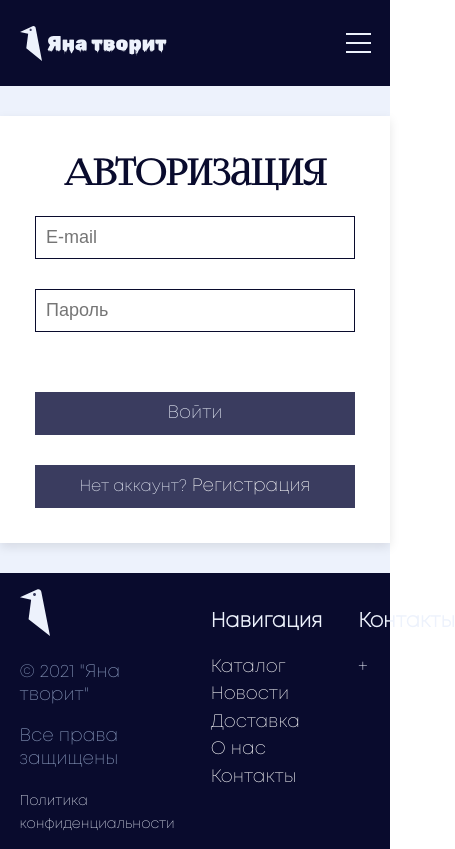
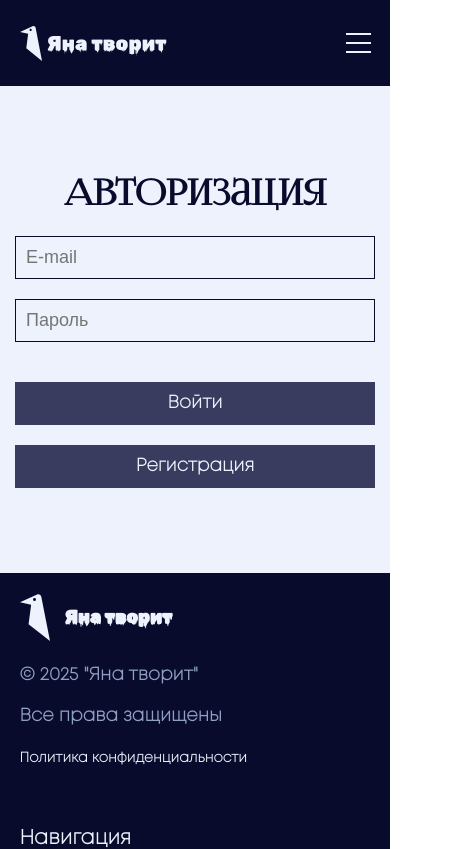
Before and after one commit to YanaKirina/gothic, a Next.js app in the folder frontend/: page /login in a window 390 px wide. Shown: the top 849 px of the page, 455 px wide, since content can reach past the window. Built offline with nearby package versions, Linux system fonts and the light colour scheme.

Commit message:
adaptive register, login and footer

```diff
--- a/frontend/src/app/login/page.tsx
+++ b/frontend/src/app/login/page.tsx
@@ -1,6 +1,7 @@
 'use client';
 
 import { useState } from 'react';
+import Link from 'next/link';
 import { useRouter } from 'next/navigation';
 import styles from "../register/Register.module.scss";
 
@@ -76,10 +77,11 @@ export default function AuthorizationPage() {
           />
           <button type="submit" className={styles.button}>Войти</button>
         </form>
+        <Link href="/register">
         <button className={styles.button}>
-          <span>Нет аккаунт?</span>
-          <a href="/register" className={styles.loginLink}>Регистрация</a>
+          Регистрация
         </button>
+        </Link>
       </div>
     </div>
   );
--- a/frontend/src/app/page.tsx
+++ b/frontend/src/app/page.tsx
@@ -58,14 +58,12 @@ export default function Home() {
         buttonBackground="white"
       />
       <div className="stocks">
-        <div>
+        <div className="left-stocks">
           <h2>1 + 1 = 3</h2>
           <p>Закажите два товара и получите третий бесплатно</p>
           <button>Перейти в каталог</button>
         </div>
-        <div>
-          <img src="/icons/LogoLeft.svg"/>
-        </div>
+          <h2 className="logo">Яна <br></br>Творит</h2>
       </div>
       <Slider
         title="Мы рекомендуем"
--- a/frontend/src/app/register/Register.module.scss
+++ b/frontend/src/app/register/Register.module.scss
@@ -7,10 +7,8 @@
   // align-items: center;
   width: 100%;
   background-color: $white;
-  padding: 30px 0;
+  padding: 70px 0;
 }
-
-
 
 .formWrapper {
   background: #fff;
@@ -30,14 +28,12 @@
 .form {
   display: flex;
   flex-direction: column;
-  gap: 30px;
+  gap: 20px;
 }
 
 .input {
-  // width: 100%;
   padding: 10px;
   border: 1px solid $black;
-  // border-radius: 5px;
   font-size: 18px;
 }
 
@@ -53,22 +49,24 @@
   background: $violet;
   color: $white;
   border: none;
-  // border-radius: 5px;
   font-size: 18px;
   cursor: pointer;
-  margin-top: 30px;
+  margin-top: 20px;
+  font-weight: bold;
 }
 
 .button:hover {
   background-color: $black;
 }
 
-.loginLink {
-  margin-left: 5px;
-  color: #fff;
-  text-decoration: none;
+
+@media (max-width: 768px) {
+  .formWrapper {
+    background-color: $white;
+    box-shadow: none;
+    padding: 15px;
+  }
+  .input{
+    background-color: $white;
+  }
 }
-
-.loginLink:hover {
-  text-decoration: underline;
-}
--- a/frontend/src/app/register/page.tsx
+++ b/frontend/src/app/register/page.tsx
@@ -1,6 +1,7 @@
 "use client";
 
 import { useState } from "react";
+import Link from "next/link";
 import styles from "./Register.module.scss";
 import { useRouter } from "next/navigation";
 
@@ -116,6 +117,11 @@ export default function RegisterPage() {
           <button type="submit" className={styles.button}>
             Зарегистрироваться
           </button>
+          <Link href="/login">
+        <button className={styles.button}>
+          Авторизация
+        </button>
+        </Link>
         </form>
       </div>
     </div>
--- a/frontend/src/components/Footer.tsx
+++ b/frontend/src/components/Footer.tsx
@@ -4,24 +4,20 @@ import Link from "next/link";
 import styles from "./styles/Footer.module.scss";
 
 export default function Footer() {
-  const pathname = usePathname();
-  const isRegisterPage = pathname === "/register"; // Проверяем, страница регистрации или нет
-
   return (
-    <footer className={`${styles.footer} ${isRegisterPage ? styles.registerFooter : ""}`}>
-      {isRegisterPage ? (
-        <div className={styles.registerContent}>
-          <img src="/icons/Logo.svg" alt="Яна творит" className={styles.logo} />
-          <p>© 2021 "Яна творит"</p>
-          <p>Все права защищены</p>
-        </div>
-      ) : (
+    <footer className={styles.footer}>
       <div className={styles.container}>
         <div className={styles.content}>
           <div className={styles.leftSection}>
-              <img src="/icons/Logo.svg" alt="Яна творит" />
-              <p>© 2021 "Яна творит"</p>
+            <Link href="/" className={styles.logo}>
+              <img src="/icons/Logo.svg" alt="" />
+              <p>Яна творит</p>
+            </Link>
+            <div>
+
+              <p>© 2025 "Яна творит"</p>
               <p>Все права защищены</p>
+            </div>
             <Link href="/privacy-policy" className={styles.privacy}>
               Политика конфиденциальности
             </Link>
@@ -30,26 +26,38 @@ export default function Footer() {
             <nav className={styles.navigation}>
               <h3 className={styles.navTitle}>Навигация</h3>
               <ul className={styles.navList}>
-                  <li><Link href="/catalog">Каталог</Link></li>
-                  <li><Link href="/news">Новости</Link></li>
-                  <li><Link href="/delivery">Доставка</Link></li>
-                  <li><Link href="/about">О нас</Link></li>
-                  <li><Link href="/contacts">Контакты</Link></li>
+                <li>
+                  <Link href="/catalog">Каталог</Link>
+                </li>
+                <li>
+                  <Link href="/news">Новости</Link>
+                </li>
+                <li>
+                  <Link href="/delivery">Доставка</Link>
+                </li>
+                <li>
+                  <Link href="/about">О нас</Link>
+                </li>
+                <li>
+                  <Link href="/contacts">Контакты</Link>
+                </li>
               </ul>
             </nav>
             <div className={styles.contacts}>
               <h3 className={styles.contactsTitle}>Контакты</h3>
-                <p></p>
-                <p>+</p>
+              <p>Платона Кляты 5, Ростов-на-Дону,
+              344016 Россия</p>
+              <p>+7 (998) 547-84-32</p>
               <p>
-                  <a href="mailto:a.alambik@gmail.com" className={styles.email}></a>
+                <a
+                  href="mailto:yanakirinayana@gmail.com"
+                  className={styles.email}
+                >yanakirinayana@gmail.com</a>
               </p>
             </div>
           </div>
         </div>
       </div>
-      )}
     </footer>
   );
-
 }
--- a/frontend/src/components/styles/Footer.module.scss
+++ b/frontend/src/components/styles/Footer.module.scss
@@ -4,12 +4,12 @@
 .footer {
   background-color: $black !important;
   color: $white;
-  // padding: 100px 8vw;
+  font-weight: bold;
 }
+
 
 .content {
   display: flex;
-  flex-direction: column;
   gap: 2rem;
   flex-direction: row;
 }
@@ -65,7 +65,6 @@
   }
   .email {
     color: $blue;
-    text-decoration: underline;
   }
   .socialIcons {
     display: flex;
@@ -83,17 +82,18 @@
   }
 }
 
-.registerFooter {
-  display: flex;
-  align-items: center;
-  justify-content: center;
-  flex-direction: column;
-  text-align: center;
-  // width: 100%;
-  padding: 20px;
+@media (max-width: 768px) {
+  .content {
+    flex-direction: column;
+ }
 }
 
-.registerContent .logo {
-  width: 300px;
-  margin-bottom: 10px;
+@media (max-width: 425px) {
+  .content {
+    flex-direction: column;
+    // align-items: center;
+ }
+ .rightSection {
+  flex-direction: column;
 }
+}
--- a/frontend/src/styles/_variables.scss
+++ b/frontend/src/styles/_variables.scss
@@ -16,6 +16,17 @@ $violet: #3A3C5F;
   color: $white;
 }
 
+.logo {
+  // width: 250px;
+  // font-size: 30px;
+  display: flex;
+  flex-direction: row;
+  gap: 15px;
+  align-items: center;
+
+
+}
+
 
 .container{
   padding: 40px 7vw;
--- a/frontend/src/styles/globals.scss
+++ b/frontend/src/styles/globals.scss
@@ -52,6 +52,7 @@ button {
 }
 
 
+
 h2{
   font-size: 50px;
   font-family: 'Lighthaus';
@@ -68,21 +69,18 @@ span {
   padding: 40px 8vw;
   color: $white;
   position: relative;
-  div{
-    flex: 1;
+
+  .left-stocks{
+    width: 60%;
   }
   h2{
-    font-size: 150px;
+    font-size: 140px;
     margin: 0;
   }
   p{
     font-size: 35px;
   }
-  img{
-    position: absolute;
-    bottom: 0;
-    right: 0;
-  }
+
   button{
     font-size: 18px;
     padding: 15px 130px;
@@ -91,6 +89,15 @@ span {
     border: 0;
     cursor: pointer;
 
+  }
+  .logo{
+    font-family: 'Rubik Wet Paint', sans-serif;
+    font-weight: normal;
+    position: absolute;
+    text-align: end;
+    line-height: 0.9;
+    bottom: 10px;
+    right: 0;
   }
 }
 
@@ -104,6 +111,22 @@ span {
     font-size: 25px;
   }
 
+  .stocks{
+
+    padding: 15px 5vw;
+
+    h2{
+      font-size: 100px;
+    }
+    p{
+      font-size: 25px;
+    }
+
+    button{
+      font-size: 16px;
+      padding: 15px 70px;
+    }
+  }
 }
 
 @media (max-width: 768px) {
@@ -116,5 +139,35 @@ span {
   button{
     font-size: 16px;
   }
+  .stocks{
 
+    padding: 15px 5vw;
+
+    h2{
+      font-size: 50px;
+    }
+    p{
+      font-size: 15px;
+    }
+
+    button{
+      padding: 5px 10px;
+      font-size: 16px;
+    }
+  }
 }
+
+@media (max-width: 425px) {
+  .stocks{
+    h2{
+      font-size: 30px;
+    }
+    p{
+      font-size: 14px;
+    }
+    button{
+      padding: 5px 10px;
+      font-size: 14px;
+    }
+  }
+}
```
Also changed, not shown: frontend/public/icons/Logo.svg. Lines whose indentation alone changed are shown as unchanged.
